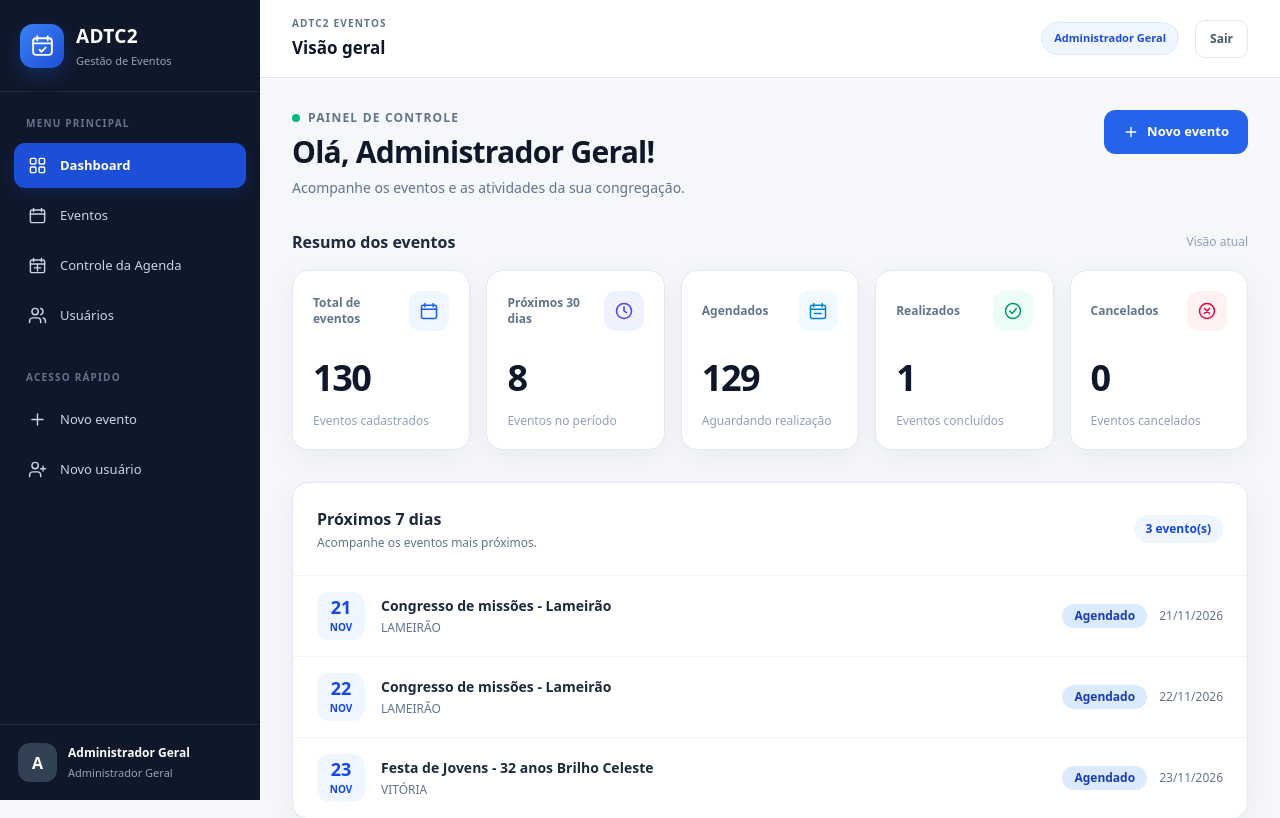
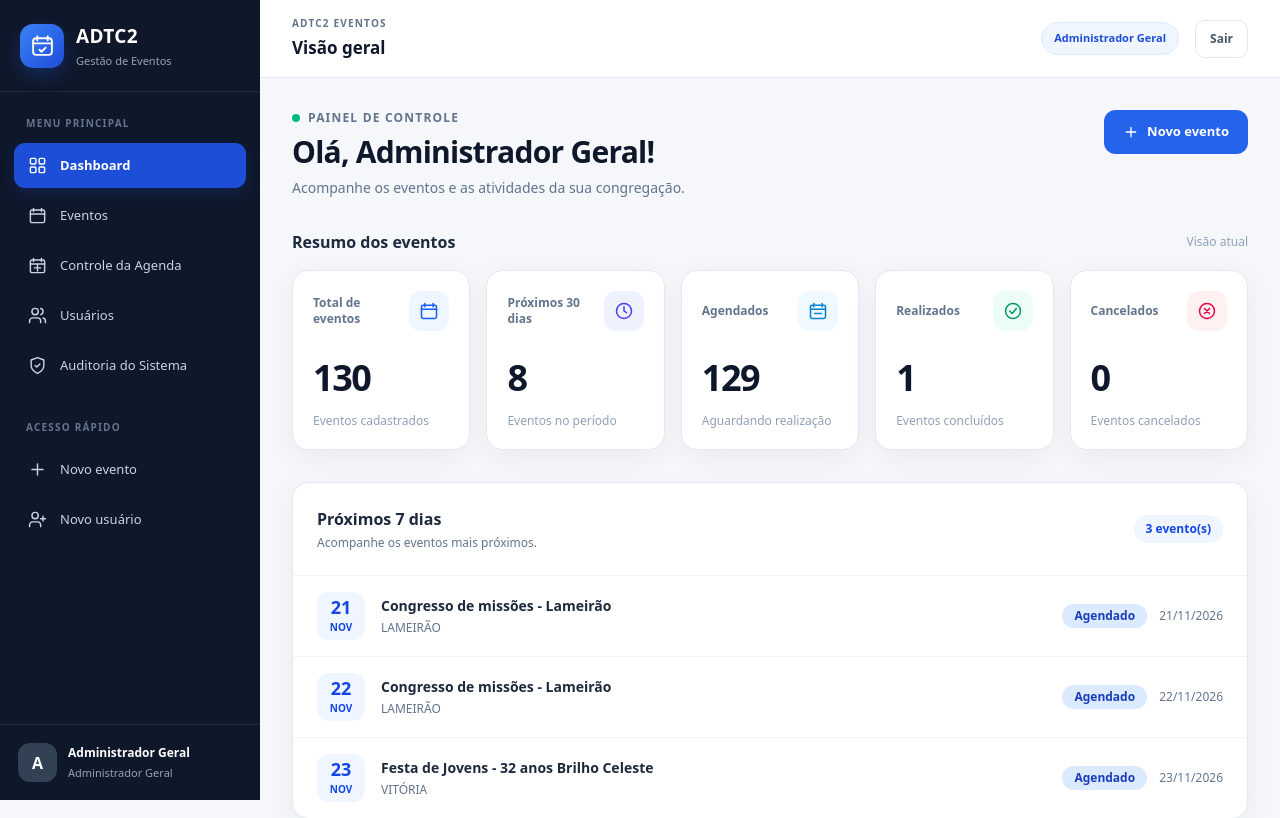
Before and after one commit to AlvesCosta08/eventos, a Laravel app: page /dashboard in a window 1280 px wide. Shown: the top 818 px of the page. Run offline with Laravel 12, Linux system fonts and the light colour scheme; a user stored in the database is signed in; data comes from the database, SQL or seed files in the repository; style sheets or scripts are compiled from the project's sources.

Commit message:
feat: adiciona link de Auditoria do Sistema no menu lateral (Admin Geral)

```diff
--- a/app/Models/User.php
+++ b/app/Models/User.php
@@ -8,14 +8,16 @@ use Illuminate\Database\Eloquent\Factories\HasFactory;
 use Illuminate\Database\Eloquent\Relations\BelongsTo;
 use Illuminate\Foundation\Auth\User as Authenticatable;
 use Illuminate\Notifications\Notifiable;
+use OwenIt\Auditing\Contracts\Auditable;       // ✅ 1. Importa a interface
+use OwenIt\Auditing\Auditable as AuditableTrait; // ✅ 2. Importa o Trait
 
 /**
  * @property-read \App\Domain\Users\Enums\UserRole $role
  */
-class User extends Authenticatable
+class User extends Authenticatable implements Auditable // ✅ 3. Implementa a interface
 {
     /** @use HasFactory<UserFactory> */
-    use HasFactory, Notifiable;
+    use HasFactory, Notifiable, AuditableTrait; // ✅ 4. Adiciona o Trait
 
     protected $fillable = [
         'name',
@@ -28,6 +30,15 @@ class User extends Authenticatable
     protected $hidden = [
         'password',
         'remember_token',
+    ];
+
+    // ✅ 5. Define exatamente quais campos serão auditados (segurança e performance)
+    // Note que 'password' e 'remember_token' foram excluídos propositalmente
+    protected $auditable = [
+        'name',
+        'email',
+        'role',
+        'congregacao_id',
     ];
 
     protected function casts(): array
--- a/resources/views/layouts/app.blade.php
+++ b/resources/views/layouts/app.blade.php
@@ -1,4 +1,3 @@
-
 <!DOCTYPE html>
 <html lang="pt-BR">
 <head>
@@ -122,6 +121,21 @@
 
                         <span>Usuários</span>
                     </a>
+
+                    {{-- ✅ NOVO: Auditoria do Sistema --}}
+                    <a href="{{ route('auditoria.index') }}"
+                       class="adtc-nav-link {{ request()->routeIs('auditoria.*') ? 'is-active' : '' }}"
+                       @if(request()->routeIs('auditoria.*')) aria-current="page" @endif>
+
+                        <svg viewBox="0 0 24 24" fill="none" stroke="currentColor"
+                             stroke-width="1.8" stroke-linecap="round" stroke-linejoin="round">
+                            <path d="M12 22s8-4 8-10V5l-8-3-8 3v7c0 6 8 10 8 10z"/>
+                            <path d="m9 12 2 2 4-4"/>
+                        </svg>
+
+                        <span>Auditoria do Sistema</span>
+                    </a>
+                    {{-- ✅ FIM DO NOVO LINK --}}
 
                 @endif
 
```
Also changed, not shown: tests/Feature/AuditoriaEventoTest.php (+4 -0 lines).
